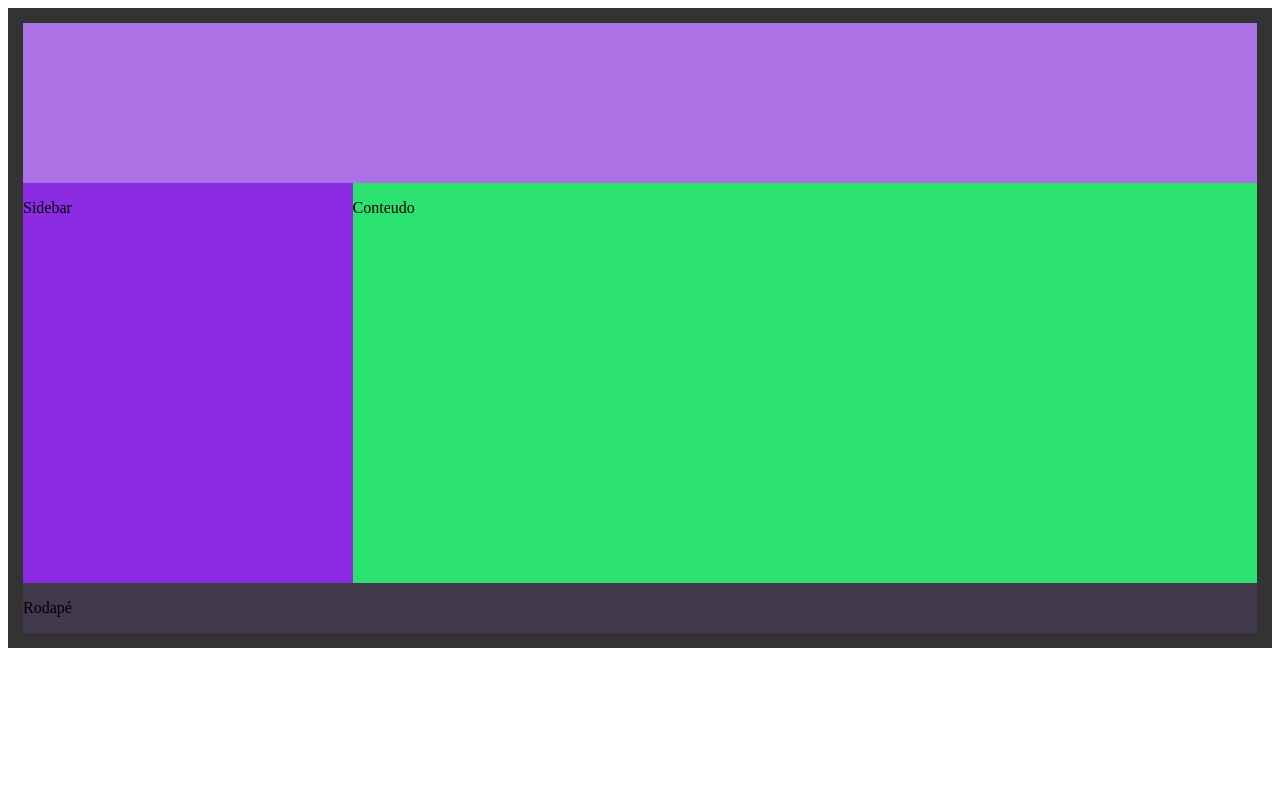
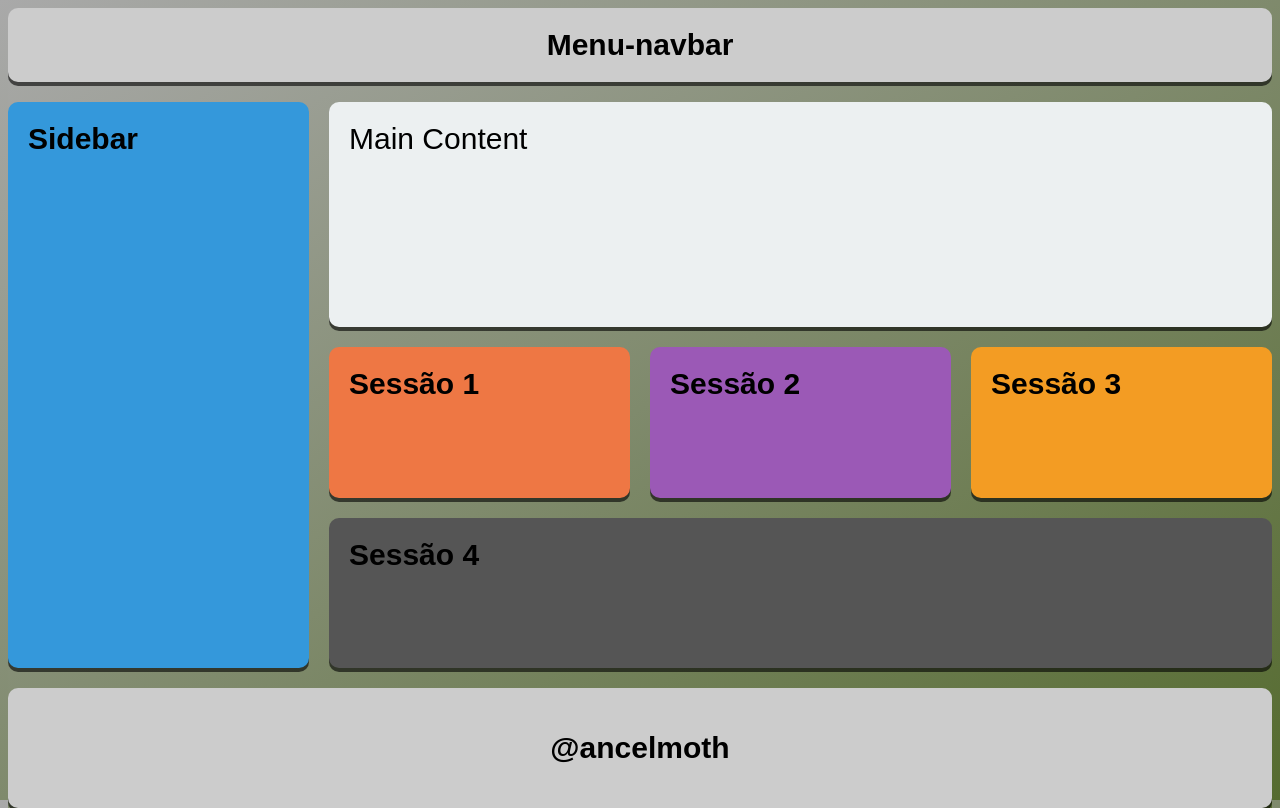
Before and after one commit to ancelmoth/grid-layout, a plain HTML site: page index.html in a window 1280 px wide. Drawn offline with Linux system fonts and the light colour scheme.

Commit message:
layout fixed

```diff
--- a/index.html
+++ b/index.html
@@ -1,5 +1,5 @@
 <!DOCTYPE html>
-<html lang="pt-br">
+<html lang="en">
 <head>
     <meta charset="UTF-8">
     <meta name="viewport" content="width=device-width, initial-scale=1.0">
@@ -8,27 +8,16 @@
 </head>
 <body>
 
-    <div class="container" id="template-areas">
-        <div id="header">
+    <div class="page">
+        <nav>Menu-navbar</nav>
+        <main>Main Content</main>
+        <div id="sidebar">Sidebar</div>
+        <div id="section1">Sessão 1</div>
+        <div id="section2">Sessão 2</div>
+        <div id="section3">Sessão 3</div>
+        <div id="section4">Sessão 4</div>
 
-
-        </div>
-        <div id="sidebar">
-            <p>Sidebar</p>
-        </div>
-        <div id="content">
-            <p>Conteudo</p>
-        </div>
-        <div id="footer">
-            <p>Rodapé</p>
-        </div>
-    </div>
-
-
-
-
-
-
+        <footer>@ancelmoth</footer>
     </div>
 
 </body>
--- a/style.css
+++ b/style.css
@@ -1,42 +1,120 @@
-.container{
-    background: #333;
-    display: grid;
-    padding: 15px;
-
-    grid-template-areas:
-    'header header header header'
-    'sidebar content content content'
-    'footer footer footer footer';
-
+body, html{
+    font-family: Arial, sans-serif;
+    height: 100vh;
+    background: linear-gradient(to bottom right, darkgrey, darkolivegreen);
+    transition: background-color 0.5s;
 }
 
-.container div{
-    background: #b91818;
-    /* border: 1px solid red; */
-    gap: 5px;
-
+.page{
+    display: grid;
+    grid-template-columns: 1fr 1fr 1fr 1fr;
+    grid-template-rows: 0.2fr 1.5fr 1fr 1fr 0.8fr ;
+    grid-template-areas:
+             "navbar navbar navbar navbar"
+             "sidebar main main main"
+             "sidebar section1 section2 section3"
+             "sidebar section4 section4 section4"
+             "footer footer footer footer";
+             gap: 20px;
+             height: 100%;
+             animation: fadeIn 1s ease-in-out;
+}
+    nav, main, #sidebar, #section1, #section2,#section3, #section4, footer{
+    border-radius: 10px;
+    box-shadow: 0 4px rgba(0, 0, 0, 0.6);
+    transition: transform 0.3s, box-shadow 0.3s;
+}
+    nav:hover, main:hover, #sidebar:hover, #section1:hover, #section2:hover, #section3:hover, #section4:hover, footer:hover{
+        transform: scale(1.02);
+        box-shadow: 0 8px 16px rgba(0, 0, 0, 0.6);
+    }
+nav{
+    grid-area: navbar;
+    padding: 20px;
+    display: flex;
+    justify-content: center;
+    align-items: center;
+    font-size: 30px;
+    font-weight: bolder;
+    background-color: #ccc;
 }
 
-#header{
-    grid-area: header;
-    height: 20vh;
-    background: rgb(173, 113, 230);
+main{
+    grid-area: main;
+    padding: 20px;
+    font-size: 30px;
+    background-color: #ecf0f1;
 }
-
 
 #sidebar{
     grid-area: sidebar;
-    height: 50vh;
-    background: blueviolet;
+    padding: 20px;
+    font-size: 30px;
+    background-color: #3498db;
+    font-weight: bolder;
+}
+#section1{
+    grid-area: section1;
+    padding: 20px;
+    background-color: #e74;
+    font-size: 30px;
+    font-weight: bolder;
 }
 
-#content{
-    grid-area: content;
-    height: 50vh;
-    background: rgb(43, 226, 113);
+#section2{
+    grid-area: section2;
+    padding: 20px;
+    background-color: #9b59b6;
+    font-size: 30px;
+    font-weight: bolder;
 }
 
-#footer{
+#section3{
+    grid-area: section3;
+    padding: 20px;
+    background-color: #f39c23;
+    font-size: 30px;
+    font-weight: bolder;
+}
+
+#section4{
+    grid-area: section4 ;
+    padding: 20px;
+    background-color: #555;
+    font-size: 30px;
+    font-weight: bolder;
+}
+
+footer{
     grid-area: footer;
-    background: rgb(66, 56, 75);
+    display: flex;
+    justify-content: center;
+    align-items: center;
+    padding: 20px;
+    background-color: #ccc;
+    font-size: 30px;
+    font-weight: bolder;
 }
+
+@media(max-width: 768px){
+    .page{
+        grid-template-columns: 1fr;
+        grid-template-areas:
+        "navbar"
+        "main"
+        "sidebar"
+        "section1"
+        "section2"
+        "section3"
+        "section4"
+        "footer";
+    }
+}
+@keyframes fadeIn{
+    from{
+        opacity: 0;
+    }
+    to{
+        opacity: 2;
+    }
+}
```
